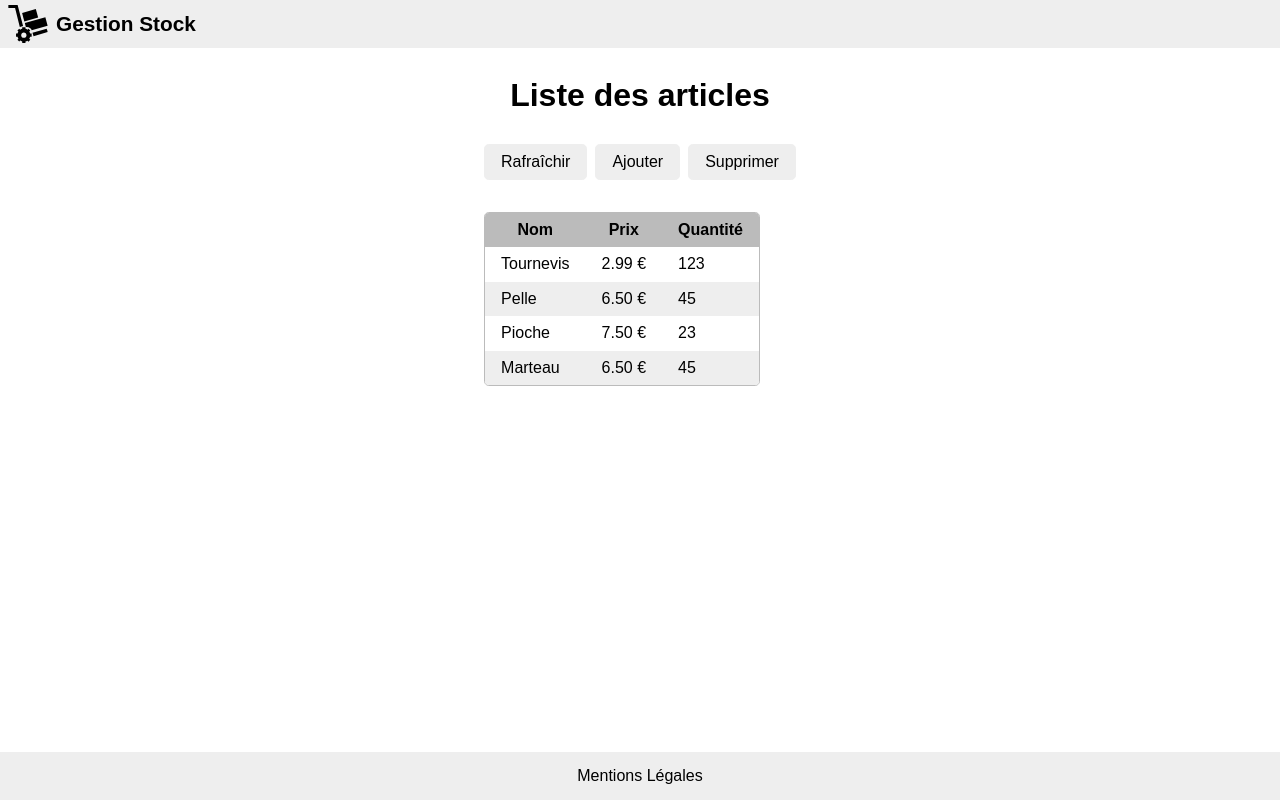
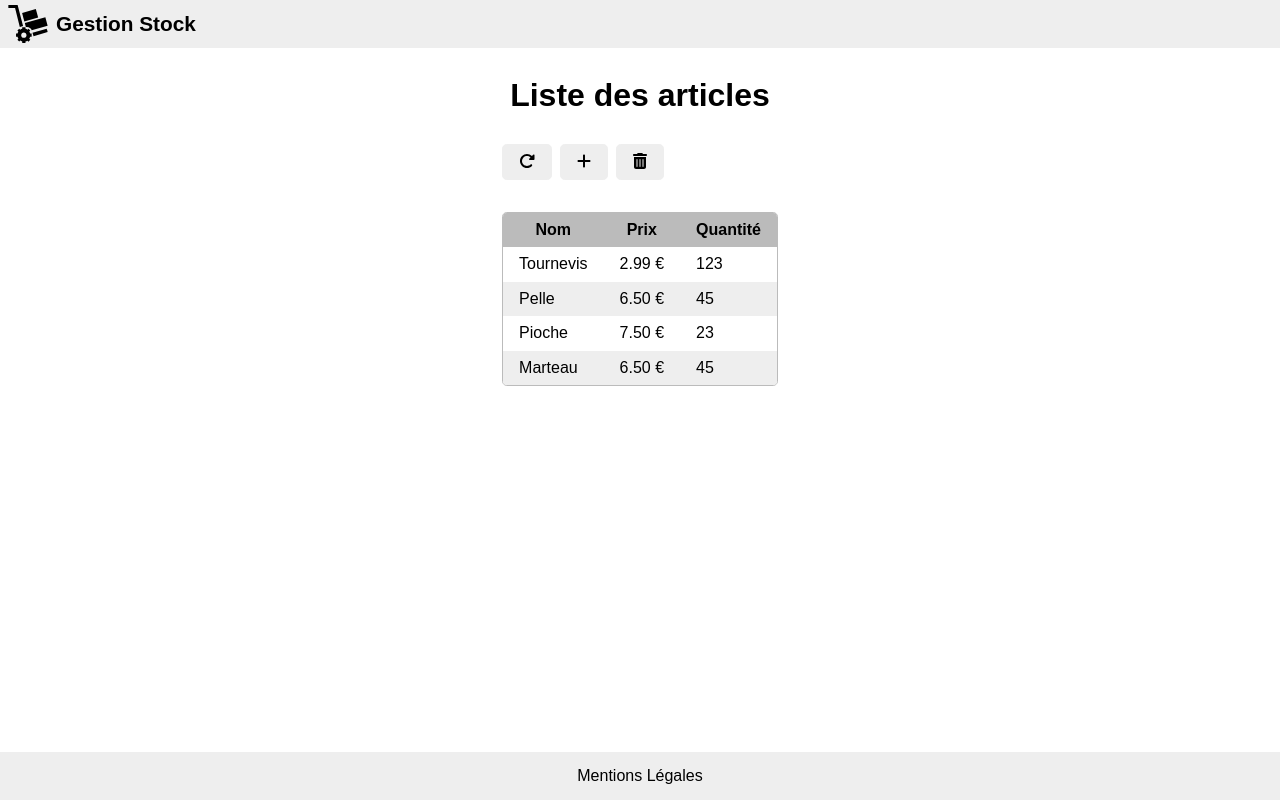
Before and after one commit to jlg-formation/agulu1-mar-2024, an Angular app in the folder front/: page /stock in a window 1280 px wide. Built offline with nearby package versions, Linux system fonts and the light colour scheme.

Commit message:
dev: added icons for list component

```diff
--- a/front/src/app/stock/routes/list/list.component.html
+++ b/front/src/app/stock/routes/list/list.component.html
@@ -2,9 +2,15 @@
   <h1>Liste des articles</h1>
   <div class="content">
     <nav>
-      <button>Rafraîchir</button>
-      <a routerLink="add" class="button">Ajouter</a>
-      <button>Supprimer</button>
+      <button title="Rafraîchir">
+        <fa-icon [icon]="faRotateRight"></fa-icon>
+      </button>
+      <a routerLink="add" class="button" title="Ajouter">
+        <fa-icon [icon]="faPlus"></fa-icon>
+      </a>
+      <button title="Supprimer">
+        <fa-icon [icon]="faTrashAlt"></fa-icon>
+      </button>
     </nav>
     <div class="error"></div>
     <table>
--- a/front/src/app/stock/routes/list/list.component.ts
+++ b/front/src/app/stock/routes/list/list.component.ts
@@ -1,11 +1,21 @@
 import { Component } from '@angular/core';
 import { RouterModule } from '@angular/router';
+import { FontAwesomeModule } from '@fortawesome/angular-fontawesome';
+import {
+  faPlus,
+  faRotateRight,
+  faTrashAlt,
+} from '@fortawesome/free-solid-svg-icons';
 
 @Component({
   selector: 'app-list',
   standalone: true,
-  imports: [RouterModule],
+  imports: [RouterModule, FontAwesomeModule],
   templateUrl: './list.component.html',
   styleUrl: './list.component.scss',
 })
-export class ListComponent {}
+export class ListComponent {
+  faRotateRight = faRotateRight;
+  faPlus = faPlus;
+  faTrashAlt = faTrashAlt;
+}
```
